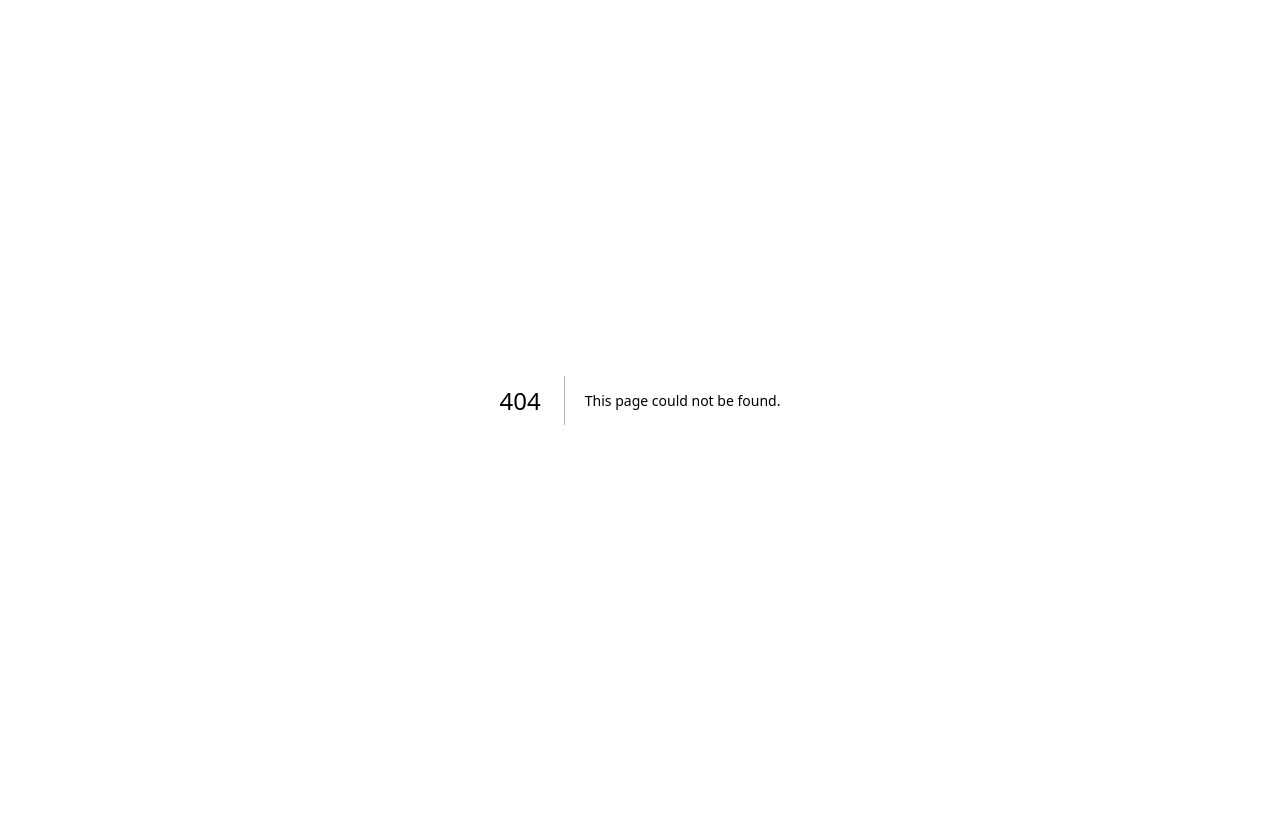
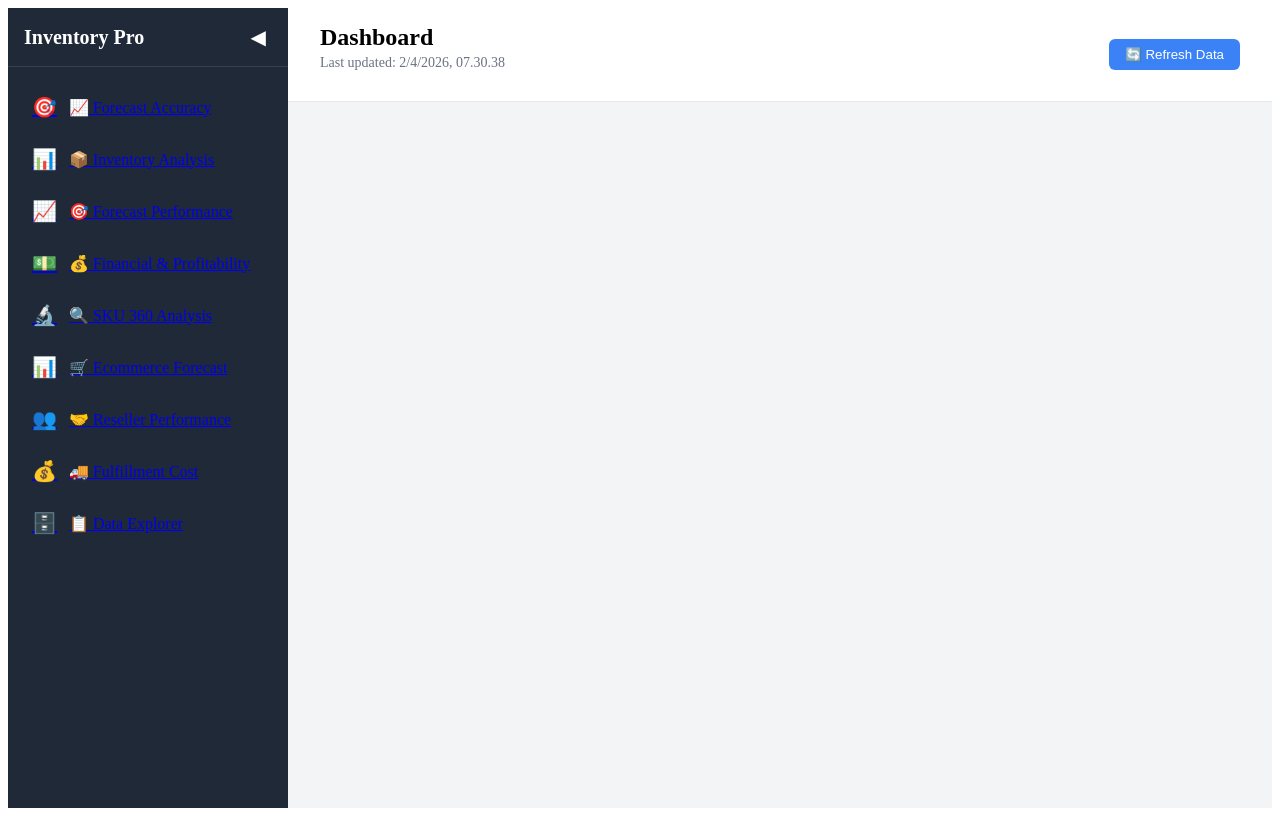
Before and after one commit to mul88-cyber/inventory-dashboard-vercel, a Next.js app in the folder frontend/: page /components/Layout in a window 1280 px wide. Before the commit this address had no page. Built offline with nearby package versions, Linux system fonts and the light colour scheme.

Commit message:
Create Layout.js

```diff
--- /dev/null
+++ b/frontend/pages/components/Layout.js
@@ -0,0 +1,118 @@
+import Link from 'next/link';
+import { useRouter } from 'next/router';
+import { useState } from 'react';
+
+const menuItems = [
+  { path: '/', name: '📈 Forecast Accuracy', icon: '🎯' },
+  { path: '/inventory', name: '📦 Inventory Analysis', icon: '📊' },
+  { path: '/forecast', name: '🎯 Forecast Performance', icon: '📈' },
+  { path: '/financial', name: '💰 Financial & Profitability', icon: '💵' },
+  { path: '/sku-analysis', name: '🔍 SKU 360 Analysis', icon: '🔬' },
+  { path: '/ecommerce-forecast', name: '🛒 Ecommerce Forecast', icon: '📊' },
+  { path: '/reseller', name: '🤝 Reseller Performance', icon: '👥' },
+  { path: '/fulfillment', name: '🚚 Fulfillment Cost', icon: '💰' },
+  { path: '/data-explorer', name: '📋 Data Explorer', icon: '🗄️' },
+];
+
+export default function Layout({ children }) {
+  const router = useRouter();
+  const [sidebarOpen, setSidebarOpen] = useState(true);
+
+  return (
+    <div style={{ display: 'flex', minHeight: '100vh', backgroundColor: '#F3F4F6' }}>
+      {/* Sidebar */}
+      <div style={{
+        width: sidebarOpen ? '280px' : '70px',
+        backgroundColor: '#1F2937',
+        color: 'white',
+        transition: 'width 0.3s',
+        position: 'fixed',
+        height: '100vh',
+        overflowY: 'auto',
+        zIndex: 50
+      }}>
+        <div style={{ padding: '1rem', borderBottom: '1px solid #374151', marginBottom: '1rem' }}>
+          <div style={{ display: 'flex', justifyContent: 'space-between', alignItems: 'center' }}>
+            <h2 style={{ fontSize: '1.25rem', fontWeight: 'bold', margin: 0 }}>
+              {sidebarOpen ? 'Inventory Pro' : '📊'}
+            </h2>
+            <button
+              onClick={() => setSidebarOpen(!sidebarOpen)}
+              style={{ background: 'none', border: 'none', color: 'white', cursor: 'pointer', fontSize: '1.25rem' }}
+            >
+              {sidebarOpen ? '◀' : '▶'}
+            </button>
+          </div>
+        </div>
+
+        <nav>
+          {menuItems.map((item) => (
+            <Link href={item.path} key={item.path}>
+              <div style={{
+                padding: '0.75rem 1rem',
+                margin: '0.25rem 0.5rem',
+                borderRadius: '0.5rem',
+                cursor: 'pointer',
+                backgroundColor: router.pathname === item.path ? '#374151' : 'transparent',
+                transition: 'background-color 0.2s',
+                display: 'flex',
+                alignItems: 'center',
+                gap: '0.75rem'
+              }}>
+                <span style={{ fontSize: '1.25rem' }}>{item.icon}</span>
+                {sidebarOpen && <span>{item.name}</span>}
+              </div>
+            </Link>
+          ))}
+        </nav>
+      </div>
+
+      {/* Main Content */}
+      <div style={{
+        marginLeft: sidebarOpen ? '280px' : '70px',
+        flex: 1,
+        transition: 'margin-left 0.3s',
+        width: '100%'
+      }}>
+        {/* Header */}
+        <header style={{
+          backgroundColor: 'white',
+          padding: '1rem 2rem',
+          borderBottom: '1px solid #E5E7EB',
+          position: 'sticky',
+          top: 0,
+          zIndex: 40
+        }}>
+          <div style={{ display: 'flex', justifyContent: 'space-between', alignItems: 'center' }}>
+            <div>
+              <h1 style={{ fontSize: '1.5rem', fontWeight: 'bold', margin: 0 }}>
+                {menuItems.find(m => m.path === router.pathname)?.name || 'Dashboard'}
+              </h1>
+              <p style={{ fontSize: '0.875rem', color: '#6B7280', marginTop: '0.25rem' }}>
+                Last updated: {new Date().toLocaleString('id-ID')}
+              </p>
+            </div>
+            <button
+              onClick={() => window.location.reload()}
+              style={{
+                padding: '0.5rem 1rem',
+                backgroundColor: '#3B82F6',
+                color: 'white',
+                border: 'none',
+                borderRadius: '0.375rem',
+                cursor: 'pointer'
+              }}
+            >
+              🔄 Refresh Data
+            </button>
+          </div>
+        </header>
+
+        {/* Page Content */}
+        <main style={{ padding: '2rem' }}>
+          {children}
+        </main>
+      </div>
+    </div>
+  );
+}
```
